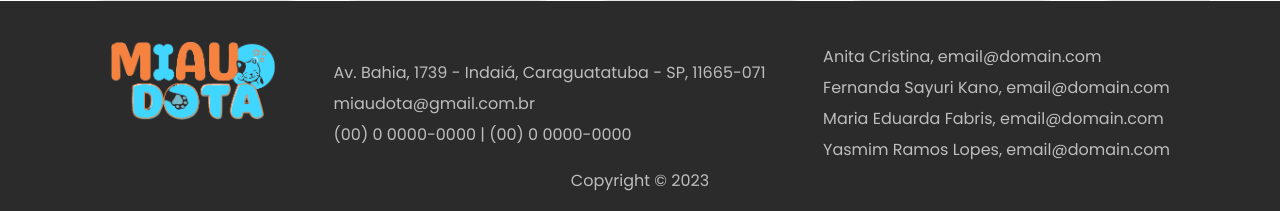
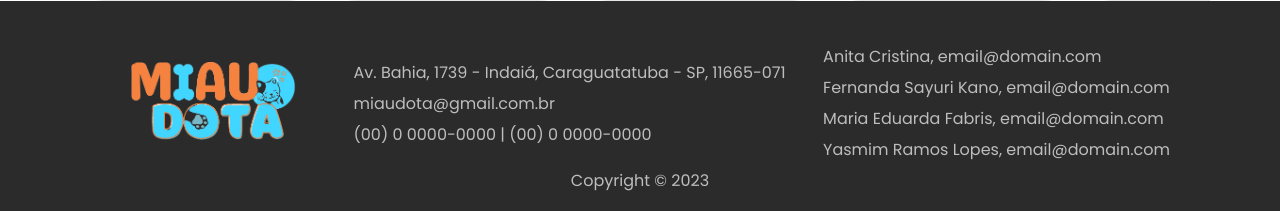
Before and after one commit to ya-yass/pj3-miaudota, a React (Create React App) app: page / in a window 1280 px wide. Shown: the part 1174-1385 px from the top of the page. Built offline with nearby package versions, Linux system fonts and the light colour scheme.

Commit message:
navbar css

```diff
--- a/src/components/Navbar.css
+++ b/src/components/Navbar.css
@@ -7,3 +7,7 @@ header h3{
     color: #FFF;
     margin: 0;
 }
+
+.logo {
+    padding: 20px;
+}
```
